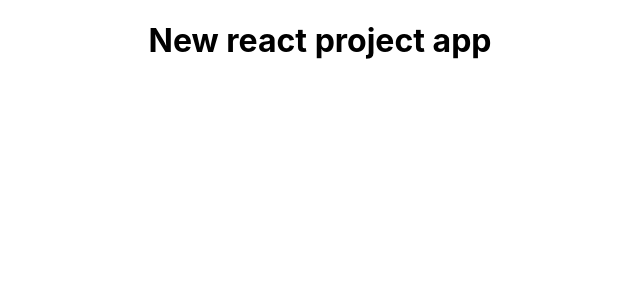
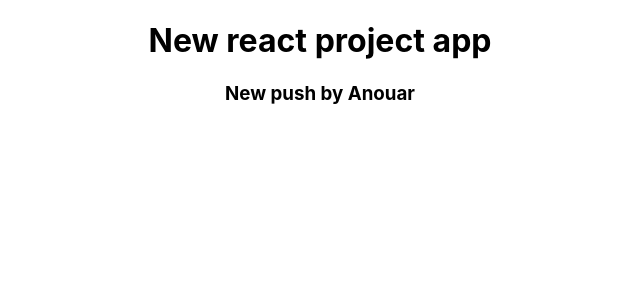
Before and after one commit to Anouar-Aouini/test-git, a React (Create React App) app: page / in a window 1280 px wide. Shown: the top 300 px of the page, without its empty margins (320-960 px from the left). Built offline with nearby package versions, Linux system fonts and the light colour scheme.

Commit message:
anouar push

```diff
--- a/src/App.js
+++ b/src/App.js
@@ -3,7 +3,8 @@ import './App.css';
 function App() {
   return (
     <div className="App">
-     <h1>New react project app</h1>
+      <h1>New react project app</h1>
+      <h3>New push by Anouar</h3>
     </div>
   );
 }
```
